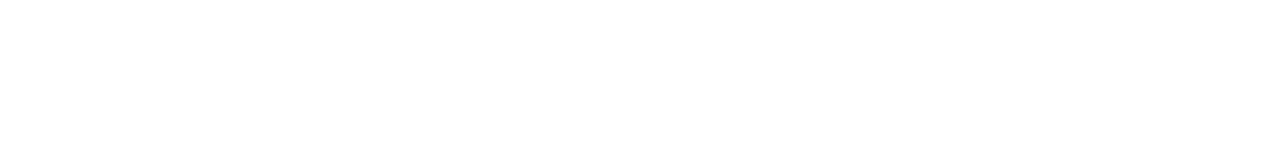
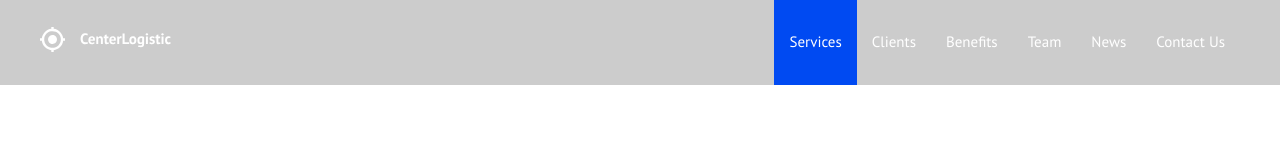
Before and after one commit to va1eon/logistic, a plain HTML site: page index.html in a window 1280 px wide. Drawn offline with Linux system fonts and the light colour scheme.

Commit message:
header in web-site done

```diff
--- a/assets/css/style.css
+++ b/assets/css/style.css
@@ -35,6 +35,12 @@
 ::before {
   margin: 0;
   padding: 0;
+  box-sizing: border-box;
+}
+
+ul,
+ol {
+  list-style: none;
 }
 
 
@@ -44,3 +50,53 @@ body {
   line-height: 1.5;
   color: #585858;
 }
+
+
+/* Container
+================ */
+.container {
+  width: 100%;
+  max-width: 1230px;
+  margin: 0 auto;
+  padding: 0 15px;
+}
+
+/* Header
+================= */
+.header {
+  height: 85px;
+  width: 100%;
+  background: rgba(0, 0, 0, 0.2);
+  position: fixed;
+  top: 0;
+  left: 0;
+  right: 0;
+  z-index: 1000;
+}
+
+.header__inner {
+  height: 85px;
+  display: flex;
+  justify-content: space-between;
+  align-items: center;
+}
+
+/* Navigatein Bar
+================== */
+.nav {
+  height: 100%;
+  display: flex;
+  font-size: 15px;
+}
+
+.nav__link {
+  display: flex;
+  align-items: center;
+  padding: 0 15px;
+  color: #fff;
+  text-decoration: none;
+}
+
+.nav__link.active {
+  background-color: #004AF2;
+}
--- a/index.html
+++ b/index.html
@@ -8,6 +8,22 @@
   <title>CenterLogisic</title>
 </head>
 <body>
-
+  <header class="header">
+    <div class="container">
+      <div class="header__inner">
+        <a href="#" class="header__link">
+          <img src="/assets/img/logo.svg" alt="CenterLogisic">
+        </a>
+        <nav class="nav">
+          <a href="#" class="nav__link active">Services</a>
+          <a href="#" class="nav__link">Clients</a>
+          <a href="#" class="nav__link">Benefits</a>
+          <a href="#" class="nav__link">Team</a>
+          <a href="#" class="nav__link">News</a>
+          <a href="#" class="nav__link">Contact Us</a>
+        </nav>
+      </div>
+    </div>
+  </header>
 </body>
 </html>
```
Also changed, not shown: assets/img/logo.svg (added).
